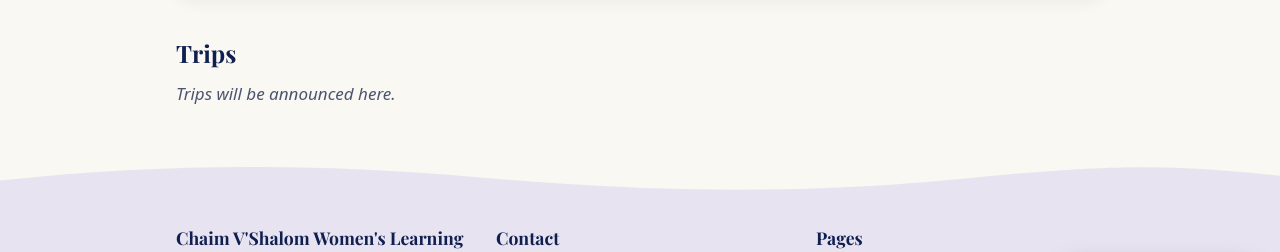
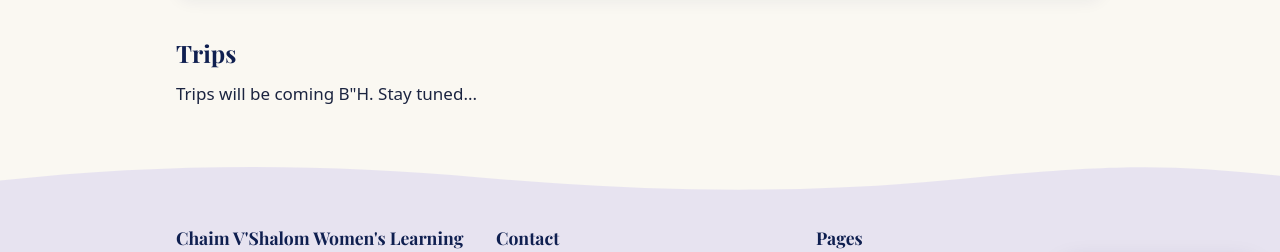
Before and after one commit to mos26613/ChaimVshalom, a Jekyll site: the page built from events.html, in a window 1280 px wide. Shown: the part 579-831 px from the top of the page. Built offline with Jekyll 4.4.1, drawn with Linux system fonts in a browser that asks for light colours; some web fonts are replaced.

Commit message:
Update placeholder text for trips section

```diff
--- a/events.html
+++ b/events.html
@@ -16,5 +16,5 @@ description: "Upcoming events and trips at Chaim V'Shalom Women's Learning Cente
 
       <section class="section">
         <h2>Trips</h2>
-        <p class="placeholder">Trips will be announced here.</p>
+        <p>Trips will be coming B"H. Stay tuned...</p>
       </section>
```
